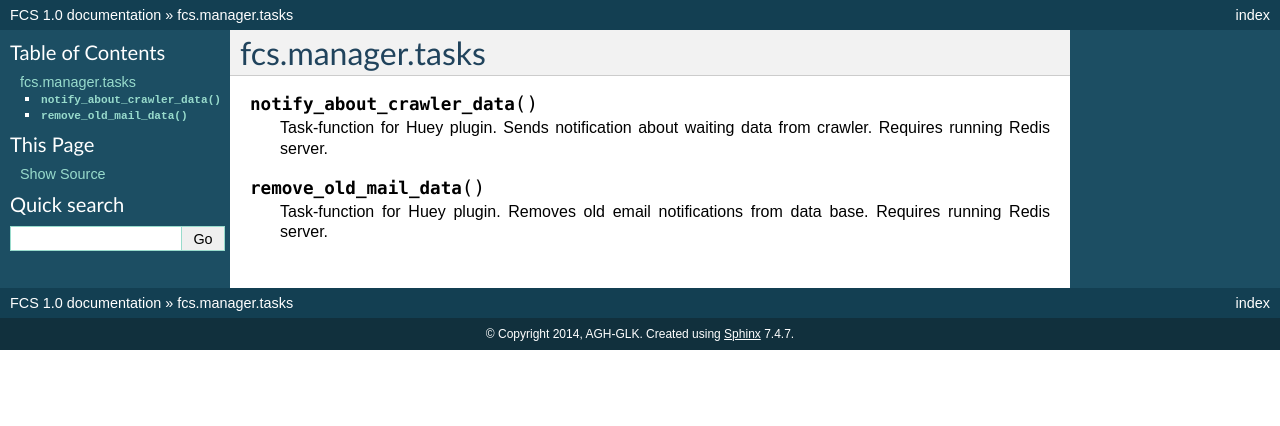
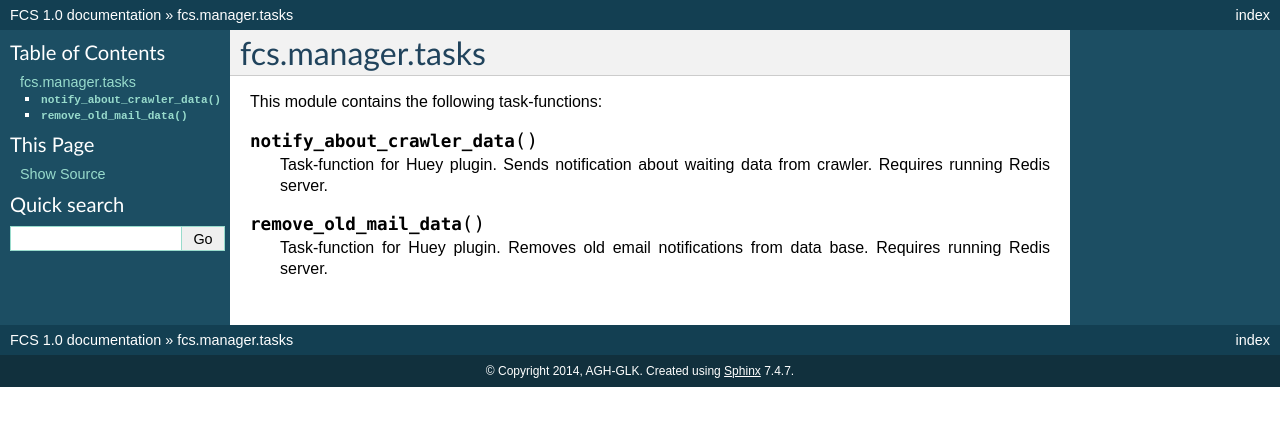
Before and after one commit to agh-glk/fcs, a Sphinx documentation site: the page built from docs/source/manager/tasks.rst, in a window 1280 px wide. Shown: the top 426 px of the page. Built offline with Sphinx 7.4.7, drawn with Linux system fonts in a browser that asks for light colours; formulas are drawn with MathJax 3.

Commit message:
[NT] Edit

```diff
--- a/docs/source/manager/tasks.rst
+++ b/docs/source/manager/tasks.rst
@@ -1,5 +1,7 @@
 fcs.manager.tasks
 =======================================
+
+This module contains the following task-functions:
 
 .. py:function:: notify_about_crawler_data()
 
```
